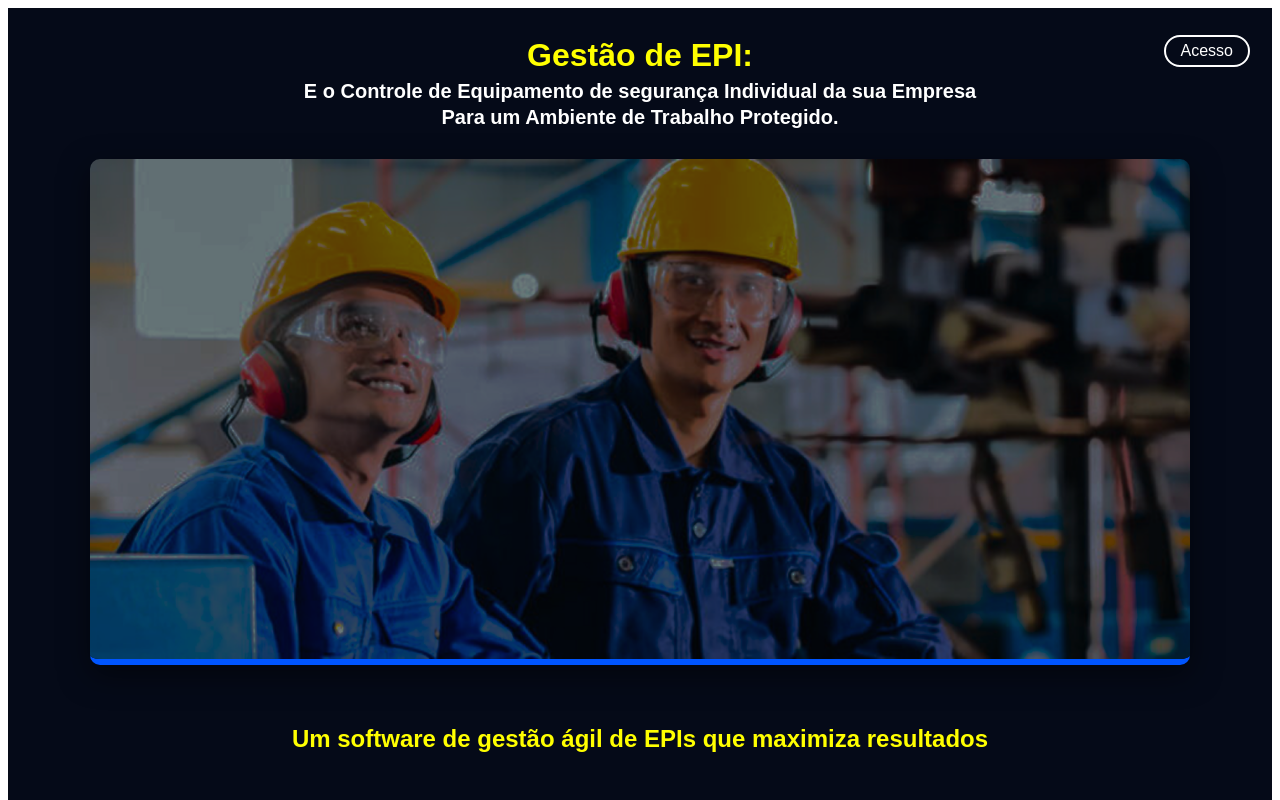
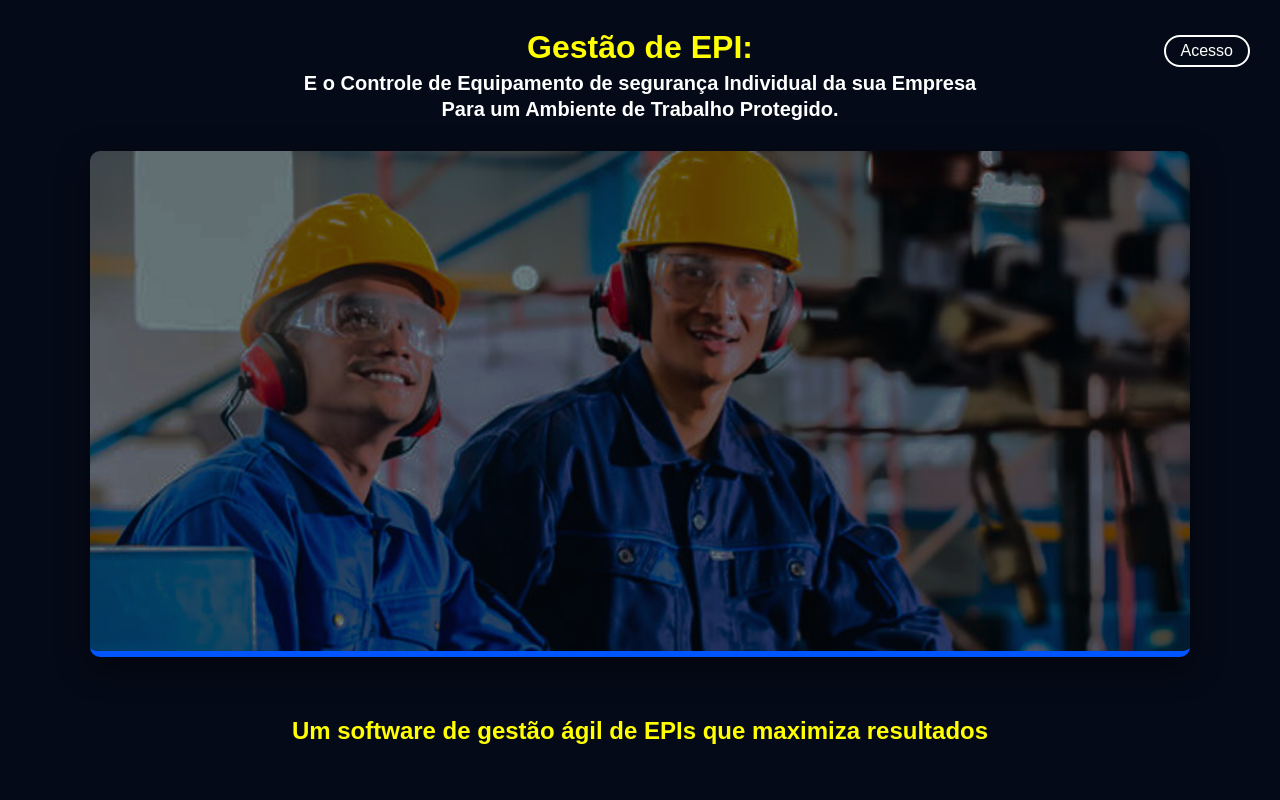
Before and after one commit to maikezzk7-spec/EpisControl, a Vue app: page / in a window 1280 px wide. Shown: the top 800 px of the page. Built offline with nearby package versions, Linux system fonts and the light colour scheme.

Commit message:
ajustado

```diff
--- a/src/App.vue
+++ b/src/App.vue
@@ -1,3 +1,18 @@
 <template>
 <router-view />
 </template>
+<style>
+
+html, body {
+  margin: 0;
+  padding: 0;
+  width: 100%;
+  min-height: 100vh;
+  background-color: #050a18;
+}
+
+#app {
+  margin: 0;
+  padding: 0;
+}
+</style>
```
